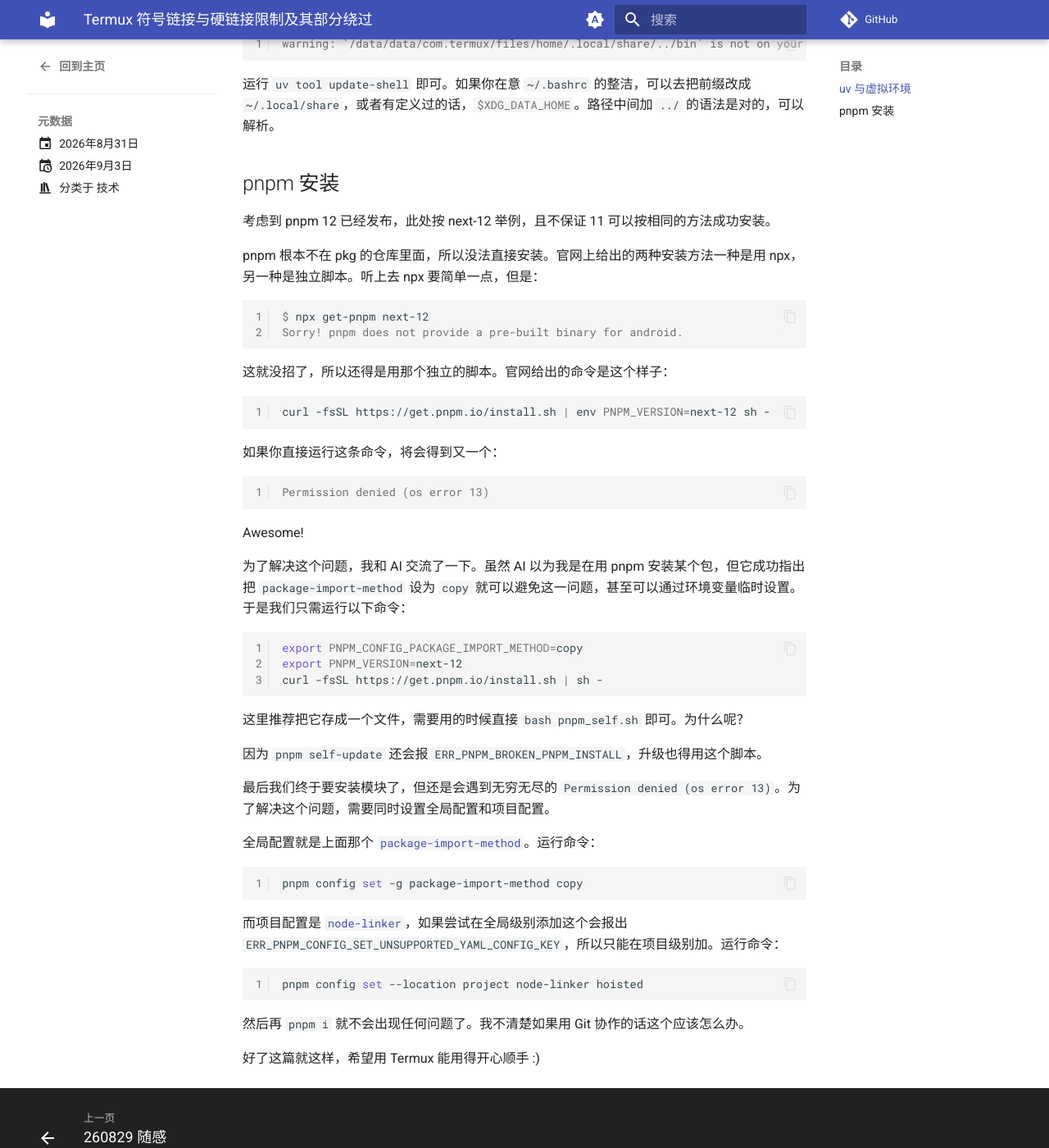
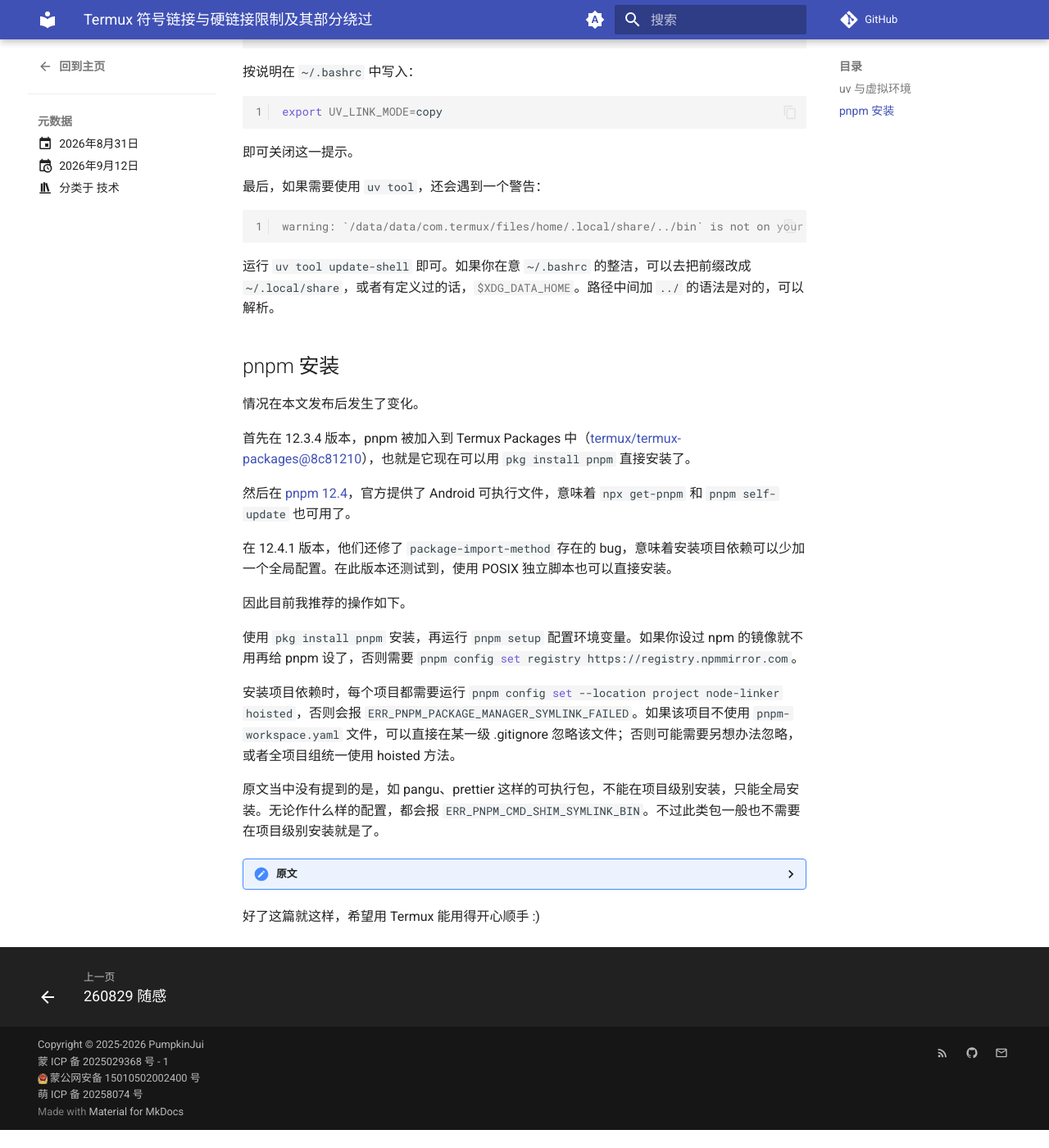
Before and after one commit to PumpkinJui/blog, an MkDocs documentation site: the page built from docs/blog/posts/260831_termux_symlink_hardlink.md, in a window 1280 px wide and 1400 px high, scrolled down 2200 px. Shown: the whole window at 82% size. Built offline with MkDocs 1.6.1 and Material for MkDocs 9.7.7, drawn with Linux system fonts in a browser that asks for light colours; comment, search, counter and statistics services are not loaded; after the commit the page ends 3578 px from its top, so only the background shows below that; some of the changed text lies outside the part shown.

Commit message:
blog: 更新 260831 Termux 以符合现状

````diff
--- a/docs/blog/posts/260831_termux_symlink_hardlink.md
+++ b/docs/blog/posts/260831_termux_symlink_hardlink.md
@@ -36,7 +36,7 @@ Excellent!
 >
 > ⸺[Termux Wiki](https://wiki.termux.dev/wiki/Python)
 
-与此同时，比起 pip，速度和便捷性更胜一筹的是 uv。uv 倒是能用 `#!bash pkg install uv` 直接安装（注意「倒是」），但 uv 引以为傲的虚拟环境也因为上面的问题用不了了，`#!bash uv run` 根本 run 不通。
+与此同时，比起 pip，速度和便捷性更胜一筹的是 uv。uv 能用 `#!bash pkg install uv` 直接安装，但 uv 引以为傲的虚拟环境也因为上面的问题用不了了，`#!bash uv run` 根本 run 不通。
 
 既然如此，把虚拟环境创建到 `~` 目录，使用时引用不就可以了吗？那我们就不得不享受一下 `#!bash source ~/.local/share/pyv/some_venv/bin/activate` 了。即使给 `~/.local/share/pyv` 创建一个环境变量叫 `#!bash $VENV`，也没有好多少，而且在使用环境变量以后，Tab 键自动补全会显著变慢。
 
@@ -57,6 +57,65 @@ export UV_PREVIEW_FEATURES=centralized-project-envs
 ```
 
 就可以避免上述虚拟环境问题。以及，你肯定需要在[某一级 .gitignore](https://nelson.cloud/.gitignore-isnt-the-only-way-to-ignore-files-in-git/) 里面忽略掉 `/.venv`。
+
+注意到 .venv 用作重定向文件的形式是 [PEP 832](https://peps.python.org/pep-0832/) 规定的，而该 PEP 仍处于草案状态，所以其他工具很可能无法正确识别虚拟环境位置，例如 basedpyright 和 ty。
+
+这时需要手动配置其虚拟环境路径。为了避免被 Git 追踪，建议单独创建配置文件，而不使用 `pyproject.toml` 入口，还需要把 `pyproject.toml` 原有的配置同步一份到独立配置文件中。同时，需要在某一级 .gitignore 中忽略这些单独的配置文件，还需要在 uv 每次更新 .venv 指向的虚拟环境后同步修改这些文件。
+
+/// details | 示例
+
+假设 .venv 中的虚拟环境路径为 `/data/data/com.termux/files/home/.cache/uv/environments-v2/example-cp3.14.6-0123456789abcdef`，我们需要使用 basedpyright 和 ty（虽然考虑到功能重叠最好不要同时使用这两个）。
+
+basedpyright 使用 `pyrightconfig.json` 作为其独立配置文件。在其中写入：
+
+``` json
+{
+    "venvPath": "/data/data/com.termux/files/home/.cache/uv/environments-v2",
+    "venv": "example-cp3.14.6-0123456789abcdef"
+}
+```
+
+注意此处不可以用 `~` 或者环境变量代替 `venvPath` 前面的部分，basedpyright 不会自动展开。
+
+ty 使用 `ty.toml` 作为其独立配置文件。在其中写入：
+
+``` toml
+[environment]
+python = "/data/data/com.termux/files/home/.cache/uv/environments-v2/example-cp3.14.6-0123456789abcdef"
+```
+
+如果觉得不够直观，这个可以用 `~` 代替前面的部分，或者如果有 XDG 变量的话也可以用 `#!bash $XDG_CACHE_HOME`。
+
+如果 `pyproject.toml` 原来有以下配置：
+
+``` toml
+[tool.ty.rules]
+dynamic-function-decorator-return = "error"
+missing-type-argument = "error"
+possibly-unresolved-reference = "warn"
+unsound-return-statement = "error"
+```
+
+那么也需要在 `ty.toml` 写一遍，否则不会生效：
+
+``` toml
+[rules]
+dynamic-function-decorator-return = "error"
+missing-type-argument = "error"
+possibly-unresolved-reference = "warn"
+unsound-return-statement = "error"
+```
+
+最后，在 `.git/info/exclude` 中排除文件：
+
+``` plaintext
+pyrightconfig.json
+ty.toml
+```
+
+如果 .venv 中的路径变化了，就需要同步修改这两个文件。
+
+///
 
 除此以外，因为硬链接也弄不了，哪怕在 `~` 目录下也不行，所以在使用 `#!bash uv add` 时，uv 还会报以下警告：
 
@@ -83,6 +142,24 @@ warning: `/data/data/com.termux/files/home/.local/share/../bin` is not on your P
 运行 `#!bash uv tool update-shell` 即可。如果你在意 `~/.bashrc` 的整洁，可以去把前缀改成 `~/.local/share`，或者有定义过的话，`#!bash $XDG_DATA_HOME`。路径中间加 `../` 的语法是对的，可以解析。
 
 ## pnpm 安装
+
+情况在本文发布后发生了变化。
+
+首先在 12.3.4 版本，pnpm 被加入到 Termux Packages 中（<https://github.com/termux/termux-packages/commit/8c812100522ceb335a84b8da894cc6e621ed4602>），也就是它现在可以用 `#!bash pkg install pnpm` 直接安装了。
+
+然后在 [pnpm 12.4](https://pnpm.io/blog/releases/12.4)，官方提供了 Android 可执行文件，意味着 `#!bash npx get-pnpm` 和 `#!bash pnpm self-update` 也可用了。
+
+在 12.4.1 版本，他们还修了 `package-import-method` 存在的 bug，意味着安装项目依赖可以少加一个全局配置。在此版本还测试到，使用 POSIX 独立脚本也可以直接安装。
+
+因此目前我推荐的操作如下。
+
+使用 `#!bash pkg install pnpm` 安装，再运行 `#!bash pnpm setup` 配置环境变量。如果你设过 npm 的镜像就不用再给 pnpm 设了，否则需要 `#!bash pnpm config set registry https://registry.npmmirror.com`。
+
+安装项目依赖时，每个项目都需要运行 `#!bash pnpm config set --location project node-linker hoisted`，否则会报 `ERR_PNPM_PACKAGE_MANAGER_SYMLINK_FAILED`。如果该项目不使用 `pnpm-workspace.yaml` 文件，可以直接在某一级 .gitignore 忽略该文件；否则可能需要另想办法忽略，或者全项目组统一使用 hoisted 方法。
+
+原文当中没有提到的是，如 pangu、prettier 这样的可执行包，不能在项目级别安装，只能全局安装。无论作什么样的配置，都会报 `ERR_PNPM_CMD_SHIM_SYMLINK_BIN`。不过此类包一般也不需要在项目级别安装就是了。
+
+/// details | 原文
 
 考虑到 pnpm 12 已经发布，此处按 next-12 举例，且不保证 11 可以按相同的方法成功安装。
 
@@ -115,7 +192,7 @@ export PNPM_VERSION=next-12
 curl -fsSL https://get.pnpm.io/install.sh | sh -
 ```
 
-这里推荐把它存成一个文件，需要用的时候直接 `#!bash bash pnpm_self.sh` 即可。为什么呢？
+这里推荐把它存成一个文件，需要用的时候直接 `#!bash bash pnpm-helper.sh` 即可。为什么呢？
 
 因为 `#!bash pnpm self-update` 还会报 `ERR_PNPM_BROKEN_PNPM_INSTALL`，升级也得用这个脚本。
 
@@ -135,4 +212,6 @@ pnpm config set --location project node-linker hoisted
 
 然后再 `#!bash pnpm i` 就不会出现任何问题了。我不清楚如果用 Git 协作的话这个应该怎么办。
 
+///
+
 好了这篇就这样，希望用 Termux 能用得开心顺手 :)
````
Also changed, not shown: other parts of docs/blog/posts/260831_termux_symlink_hardlink.md (+2 -2 lines).
